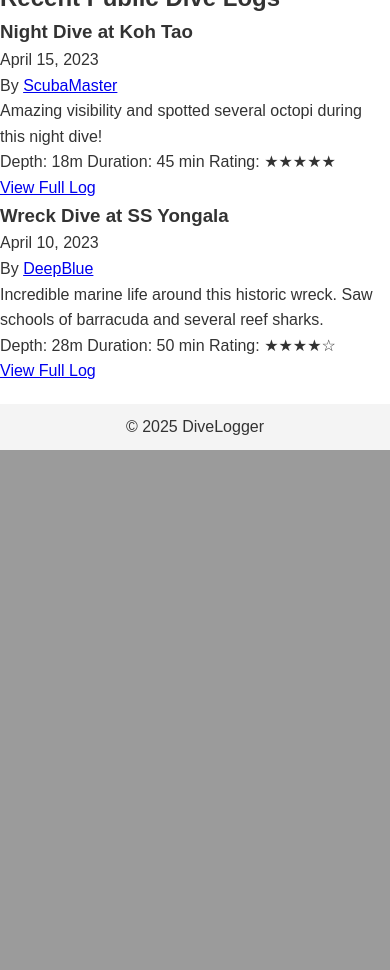
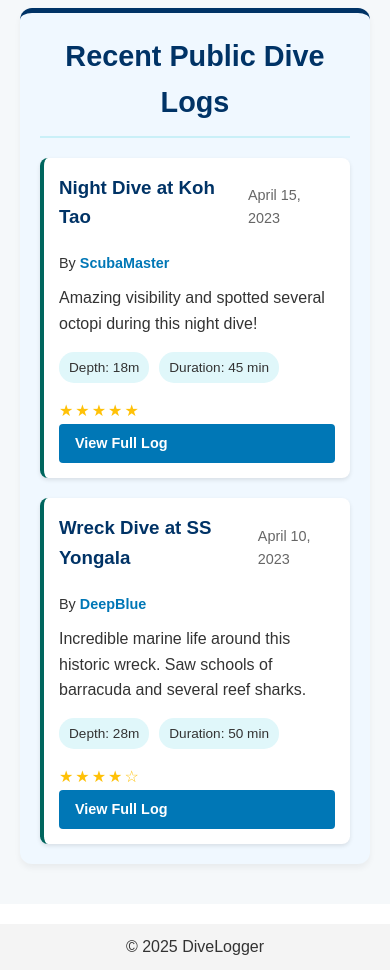
Before and after one commit to ZaneCodeJourney/CITS5505-Group-Project, a Flask app: page / in a window 390 px wide. Shown: the part 2720-3690 px from the top of the page. Before the commit the page ends 3170 px from the top, so only its background shows below. Run offline with Flask 3, Linux system fonts and the light colour scheme; some libraries are stand-ins or nearby versions.

Commit message:
adjusted homepage styling and added some images

```diff
--- /dev/null
+++ b/app/static/css/home.css
@@ -0,0 +1,305 @@
+/* Home page specific styles */
+
+/* Hero section styles */
+.hero {
+    background-image: linear-gradient(rgba(0, 0, 0, 0.5), rgba(0, 0, 0, 0.5)), url('/static/images/hero-dive.jpg');
+    background-size: cover;
+    background-position: center;
+    color: white;
+    text-align: center;
+    padding: 100px 20px;
+    margin-bottom: 30px;
+}
+
+.hero-content {
+    max-width: 800px;
+    margin: 0 auto;
+}
+
+.hero h1 {
+    font-size: 2.5rem;
+    margin-bottom: 20px;
+}
+
+.hero p {
+    font-size: 1.2rem;
+    margin-bottom: 30px;
+}
+
+/* Button styles */
+.btn {
+    display: inline-block;
+    background-color: #0077b6;
+    color: white;
+    padding: 12px 24px;
+    border-radius: 4px;
+    text-decoration: none;
+    font-weight: bold;
+    transition: background-color 0.3s;
+    border: none;
+    cursor: pointer;
+}
+
+.btn:hover {
+    background-color: #0096c7;
+}
+
+.btn-small {
+    padding: 8px 16px;
+    font-size: 0.9rem;
+}
+
+.btn-secondary {
+    background-color: #6c757d;
+}
+
+.btn-secondary:hover {
+    background-color: #5a6268;
+}
+
+/* Map section */
+.dive-map {
+    padding: 30px 20px;
+    text-align: center;
+}
+
+.dive-map h2 {
+    margin-bottom: 20px;
+}
+
+#map {
+    height: 500px;
+    width: 100%;
+    border-radius: 8px;
+    box-shadow: 0 4px 8px rgba(0, 0, 0, 0.1);
+}
+
+/* Features section */
+.features-section {
+    padding: 40px 20px;
+    background-color: #f5f8fa;
+}
+
+.features-container {
+    display: flex;
+    flex-wrap: wrap;
+    gap: 30px;
+    max-width: 1200px;
+    margin: 0 auto;
+}
+
+.feature-column {
+    flex: 1;
+    min-width: 300px;
+    background-color: #f8f9fa;
+    border-radius: 12px;
+    padding: 20px;
+    box-shadow: 0 4px 6px rgba(0, 0, 0, 0.05);
+    overflow: hidden;
+}
+
+/* Column-specific styles based on screenshot */
+.feature-column:nth-child(1) {
+    border-top: 5px solid #003366;
+    background-color: #f0f8ff;
+}
+
+.feature-column:nth-child(2) {
+    border-top: 5px solid #00665e;
+    background-color: #f0fffa;
+}
+
+.feature-column:nth-child(3) {
+    border-top: 5px solid #003366;
+    background-color: #f0f8ff;
+}
+
+.feature-column h2 {
+    margin-bottom: 20px;
+    color: #003366;
+    border-bottom: 2px solid #caf0f8;
+    padding-bottom: 10px;
+    text-align: center;
+    font-size: 1.8rem;
+}
+
+.feature-column:nth-child(2) h2 {
+    color: #00665e;
+}
+
+.feature-cards {
+    display: flex;
+    flex-direction: column;
+    gap: 20px;
+}
+
+/* Card styles */
+.card, .sighting, .log-entry {
+    background-color: white;
+    border-radius: 8px;
+    padding: 15px;
+    box-shadow: 0 2px 4px rgba(0, 0, 0, 0.1);
+}
+
+.card img, .sighting img {
+    width: 100%;
+    height: 150px;
+    object-fit: cover;
+    border-radius: 4px;
+    margin-bottom: 10px;
+}
+
+.card h3, .sighting h3, .log-entry h3 {
+    color: #03045e;
+    margin-bottom: 10px;
+}
+
+/* Sighting styles */
+.sighting {
+    display: flex;
+    align-items: center;
+    gap: 15px;
+}
+
+.sighting img {
+    width: 80px;
+    height: 80px;
+    border-radius: 50%;
+    margin-bottom: 0;
+}
+
+.sighting-info {
+    flex: 1;
+}
+
+.sighting-info p {
+    margin: 5px 0;
+    font-size: 0.9rem;
+}
+
+.sighting-info a {
+    color: #0077b6;
+    text-decoration: none;
+    font-weight: bold;
+}
+
+.sighting-info a:hover {
+    text-decoration: underline;
+}
+
+/* Log entry styles */
+.log-entry {
+    display: flex;
+    flex-direction: column;
+    border-left: 4px solid #00665e;
+}
+
+.log-header {
+    display: flex;
+    justify-content: space-between;
+    align-items: center;
+    margin-bottom: 10px;
+}
+
+.log-header h3 {
+    color: #003366;
+    font-weight: bold;
+}
+
+.log-header .date {
+    font-size: 0.9rem;
+    color: #666;
+}
+
+.log-entry .diver {
+    font-size: 0.9rem;
+    margin-bottom: 10px;
+}
+
+.log-entry .diver a {
+    color: #0077b6;
+    text-decoration: none;
+    font-weight: bold;
+}
+
+.log-details {
+    display: flex;
+    flex-wrap: wrap;
+    gap: 10px;
+    margin: 15px 0;
+}
+
+.log-details span {
+    background-color: #e0f7fa;
+    padding: 5px 10px;
+    border-radius: 15px;
+    font-size: 0.85rem;
+}
+
+/* Dive site popup styles */
+.dive-site-popup h3 {
+    color: #03045e;
+    margin-bottom: 10px;
+}
+
+.dive-site-popup p {
+    margin-bottom: 10px;
+}
+
+.dive-site-details {
+    margin-top: 10px;
+}
+
+.dive-site-details .detail {
+    margin-bottom: 5px;
+}
+
+.popup-link {
+    display: inline-block;
+    margin-top: 10px;
+    color: #0077b6;
+    text-decoration: none;
+}
+
+.popup-link:hover {
+    text-decoration: underline;
+}
+
+/* Rating stars */
+.rating {
+    color: #ffc107;
+    letter-spacing: 2px;
+}
+
+/* View full log button */
+.btn-small {
+    background-color: #0077b6;
+    color: white;
+    border: none;
+    border-radius: 4px;
+    padding: 8px 16px;
+    font-weight: bold;
+    cursor: pointer;
+    text-decoration: none;
+    display: inline-block;
+    transition: background-color 0.3s;
+}
+
+.btn-small:hover {
+    background-color: #005f8b;
+}
+
+/* Responsive adjustments */
+@media (max-width: 768px) {
+    .features-container {
+        flex-direction: column;
+    }
+
+    .hero h1 {
+        font-size: 2rem;
+    }
+
+    #map {
+        height: 350px;
+    }
+}
--- /dev/null
+++ b/app/static/js/home-map.js
@@ -0,0 +1,212 @@
+// Initialize map on the homepage
+document.addEventListener('DOMContentLoaded', function() {
+    // Check if map container exists
+    const mapContainer = document.getElementById('map');
+    if (!mapContainer) return;
+
+    // Initialize the map
+    const map = L.map('map').setView([0, 0], 2);
+
+    // Add OpenStreetMap tiles
+    L.tileLayer('https://{s}.tile.openstreetmap.org/{z}/{x}/{y}.png', {
+        attribution: '&copy; <a href="https://www.openstreetmap.org/copyright">OpenStreetMap</a> contributors',
+        maxZoom: 19
+    }).addTo(map);
+
+    // Add OpenSeaMap tiles for marine data
+    L.tileLayer('https://tiles.openseamap.org/seamark/{z}/{x}/{y}.png', {
+        attribution: '&copy; <a href="https://www.openseamap.org/">OpenSeaMap</a> contributors',
+        maxZoom: 19
+    }).addTo(map);
+
+    // Sample dive site locations
+    const diveSites = [
+        {
+            name: "Great Barrier Reef - Cod Hole",
+            location: [-16.6818, 145.9919],
+            description: "Famous for its friendly potato cod, offering amazing underwater encounters.",
+            difficulty: "Intermediate",
+            visibility: "15-30m",
+            depthRange: "5-25m"
+        },
+        {
+            name: "Blue Hole - Belize",
+            location: [17.3162, -87.5351],
+            description: "Perfect circular limestone sinkhole with crystal clear water.",
+            difficulty: "Advanced",
+            visibility: "30m+",
+            depthRange: "10-40m"
+        },
+        {
+            name: "Silfra Fissure - Iceland",
+            location: [64.2558, -21.1168],
+            description: "Dive between two continental plates with incredible visibility.",
+            difficulty: "Intermediate",
+            visibility: "100m+",
+            depthRange: "5-18m"
+        },
+        {
+            name: "SS Yongala - Australia",
+            location: [-19.3056, 147.6234],
+            description: "Historic shipwreck with abundant marine life.",
+            difficulty: "Advanced",
+            visibility: "10-30m",
+            depthRange: "14-28m"
+        },
+        {
+            name: "Manta Ray Night Dive - Kona, Hawaii",
+            location: [19.5429, -156.0378],
+            description: "Evening dive with majestic manta rays feeding on plankton.",
+            difficulty: "Beginner to Intermediate",
+            visibility: "15-25m",
+            depthRange: "10-15m"
+        },
+        {
+            name: "Barracuda Point - Sipadan, Malaysia",
+            location: [4.1155, 118.6290],
+            description: "Famous for its swirling tornado of barracudas and strong currents.",
+            difficulty: "Intermediate to Advanced",
+            visibility: "20-30m",
+            depthRange: "10-40m"
+        },
+        {
+            name: "Richelieu Rock - Thailand",
+            location: [9.3625, 98.0215],
+            description: "Horseshoe-shaped reef known for whale shark sightings.",
+            difficulty: "Intermediate",
+            visibility: "10-30m",
+            depthRange: "5-35m"
+        },
+        {
+            name: "Thistlegorm Wreck - Red Sea, Egypt",
+            location: [27.8139, 33.9220],
+            description: "WWII cargo ship with fascinating cargo including motorcycles and trucks.",
+            difficulty: "Intermediate",
+            visibility: "15-30m",
+            depthRange: "15-30m"
+        },
+        {
+            name: "Cenote Dos Ojos - Mexico",
+            location: [20.3308, -87.3856],
+            description: "Stunning cave system with crystal clear freshwater.",
+            difficulty: "Intermediate to Advanced",
+            visibility: "30-40m",
+            depthRange: "5-10m"
+        },
+        {
+            name: "Poor Knights Islands - New Zealand",
+            location: [-35.4458, 174.7369],
+            description: "Volcanic islands with diverse marine life and underwater arches.",
+            difficulty: "Beginner to Advanced",
+            visibility: "15-30m",
+            depthRange: "5-40m"
+        },
+        {
+            name: "Ningaloo Reef - WA",
+            location: [-22.6936, 113.6732],
+            description: "UNESCO World Heritage site known for whale shark encounters and pristine coral.",
+            difficulty: "Beginner to Advanced",
+            visibility: "10-30m",
+            depthRange: "5-20m"
+        },
+        {
+            name: "Rottnest Island - Perth, WA",
+            location: [-32.0067, 115.5160],
+            description: "Multiple dive sites with limestone reefs, caves and abundant fish life.",
+            difficulty: "Beginner to Intermediate",
+            visibility: "10-25m",
+            depthRange: "8-18m"
+        },
+        {
+            name: "Andaman Islands - India",
+            location: [12.0, 92.9],
+            description: "Remote archipelago with untouched reefs, WWII wrecks and diverse marine life.",
+            difficulty: "Beginner to Advanced",
+            visibility: "10-30m",
+            depthRange: "5-40m"
+        },
+        {
+            name: "Netrani Island - Karnataka, India",
+            location: [14.0167, 74.3333],
+            description: "Heart-shaped island with coral gardens and occasional whale shark sightings.",
+            difficulty: "Beginner to Intermediate",
+            visibility: "10-25m",
+            depthRange: "8-20m"
+        },
+        {
+            name: "Lakshadweep Islands - India",
+            location: [10.5667, 72.6417],
+            description: "Pristine coral atolls with crystal clear waters and abundant marine life.",
+            difficulty: "Beginner to Intermediate",
+            visibility: "15-30m",
+            depthRange: "5-25m"
+        },
+        {
+            name: "Maaya Thila - North Ari Atoll, Maldives",
+            location: [4.0167, 72.8333],
+            description: "Famous pinnacle with white tip reef sharks, stingrays and colorful soft corals.",
+            difficulty: "Intermediate to Advanced",
+            visibility: "15-30m",
+            depthRange: "6-30m"
+        },
+        {
+            name: "Fish Head - Ari Atoll, Maldives",
+            location: [3.9333, 72.9167],
+            description: "Marine protected area with grey reef sharks, napoleons and large pelagics.",
+            difficulty: "Intermediate",
+            visibility: "20-30m",
+            depthRange: "10-35m"
+        }
+    ];
+
+    // Custom icon for dive sites
+    const diveIcon = L.icon({
+        iconUrl: '/static/images/dive-marker.png',
+        iconSize: [32, 32],
+        iconAnchor: [16, 32],
+        popupAnchor: [0, -32]
+    });
+
+    // Fallback icon if custom icon fails to load
+    const defaultIcon = L.icon({
+        iconUrl: 'https://unpkg.com/leaflet@1.7.1/dist/images/marker-icon.png',
+        iconSize: [25, 41],
+        iconAnchor: [12, 41],
+        popupAnchor: [1, -34],
+        shadowUrl: 'https://unpkg.com/leaflet@1.7.1/dist/images/marker-shadow.png',
+        shadowSize: [41, 41]
+    });
+
+    // Add markers for each dive site
+    diveSites.forEach(site => {
+        const marker = L.marker(site.location, {
+            icon: diveIcon,
+            alt: site.name
+        }).addTo(map);
+
+        // Create popup content
+        const popupContent = `
+            <div class="dive-site-popup">
+                <h3>${site.name}</h3>
+                <p>${site.description}</p>
+                <div class="dive-site-details">
+                    <div class="detail"><strong>Difficulty:</strong> ${site.difficulty}</div>
+                    <div class="detail"><strong>Visibility:</strong> ${site.visibility}</div>
+                    <div class="detail"><strong>Depth Range:</strong> ${site.depthRange}</div>
+                </div>
+                <a href="#" class="popup-link">View Dive Logs</a>
+            </div>
+        `;
+
+        // Bind popup to marker
+        marker.bindPopup(popupContent, {
+            maxWidth: 300,
+            className: 'dive-site-popup'
+        });
+
+        // Handle marker errors
+        marker.on('error', function() {
+            this.setIcon(defaultIcon);
+        });
+    });
+});
--- a/app/templates/index.html
+++ b/app/templates/index.html
@@ -98,8 +98,8 @@
                     <div class="log-details">
                         <span>Depth: 18m</span>
                         <span>Duration: 45 min</span>
-                        <span>Rating: ★★★★★</span>
                     </div>
+                    <p class="rating">★★★★★</p>
                     <a href="#" class="btn btn-small">View Full Log</a>
                 </div>
                 <div class="log-entry">
@@ -112,8 +112,8 @@
                     <div class="log-details">
                         <span>Depth: 28m</span>
                         <span>Duration: 50 min</span>
-                        <span>Rating: ★★★★☆</span>
                     </div>
+                    <p class="rating">★★★★☆</p>
                     <a href="#" class="btn btn-small">View Full Log</a>
                 </div>
             </div>
```
Also changed, not shown: app/static/images/dive-marker.png (added), app/static/images/diver_hero.jpeg (added), app/static/images/great-barrier-reef.jpg (added), app/static/images/helengeli.jpg (added), app/static/images/manta.jpg (added), app/static/images/octopus.jpg (added), app/static/images/turtle.jpg (added), app/static/images/whale-shark.jpg (added), 3 other files.
